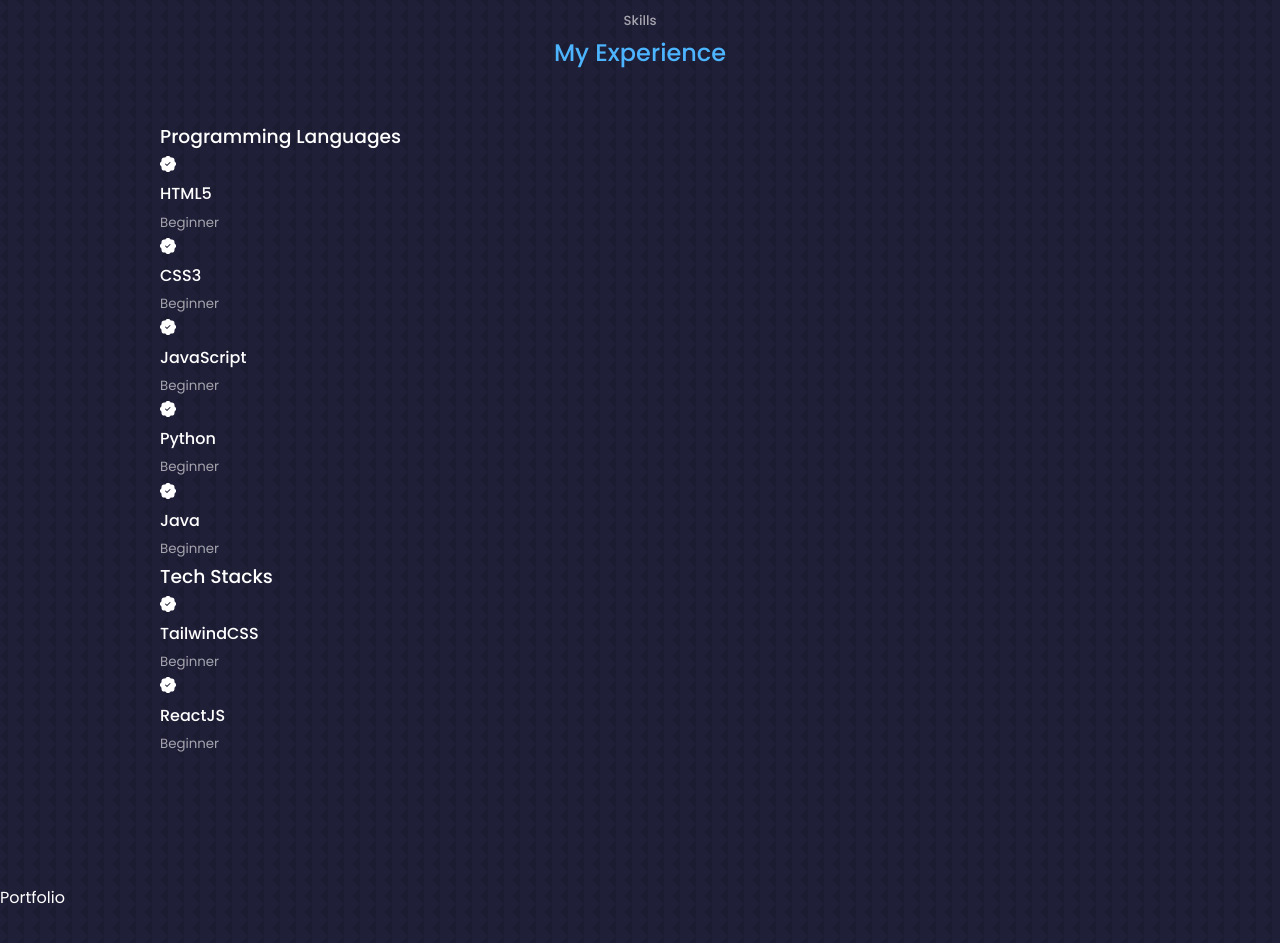
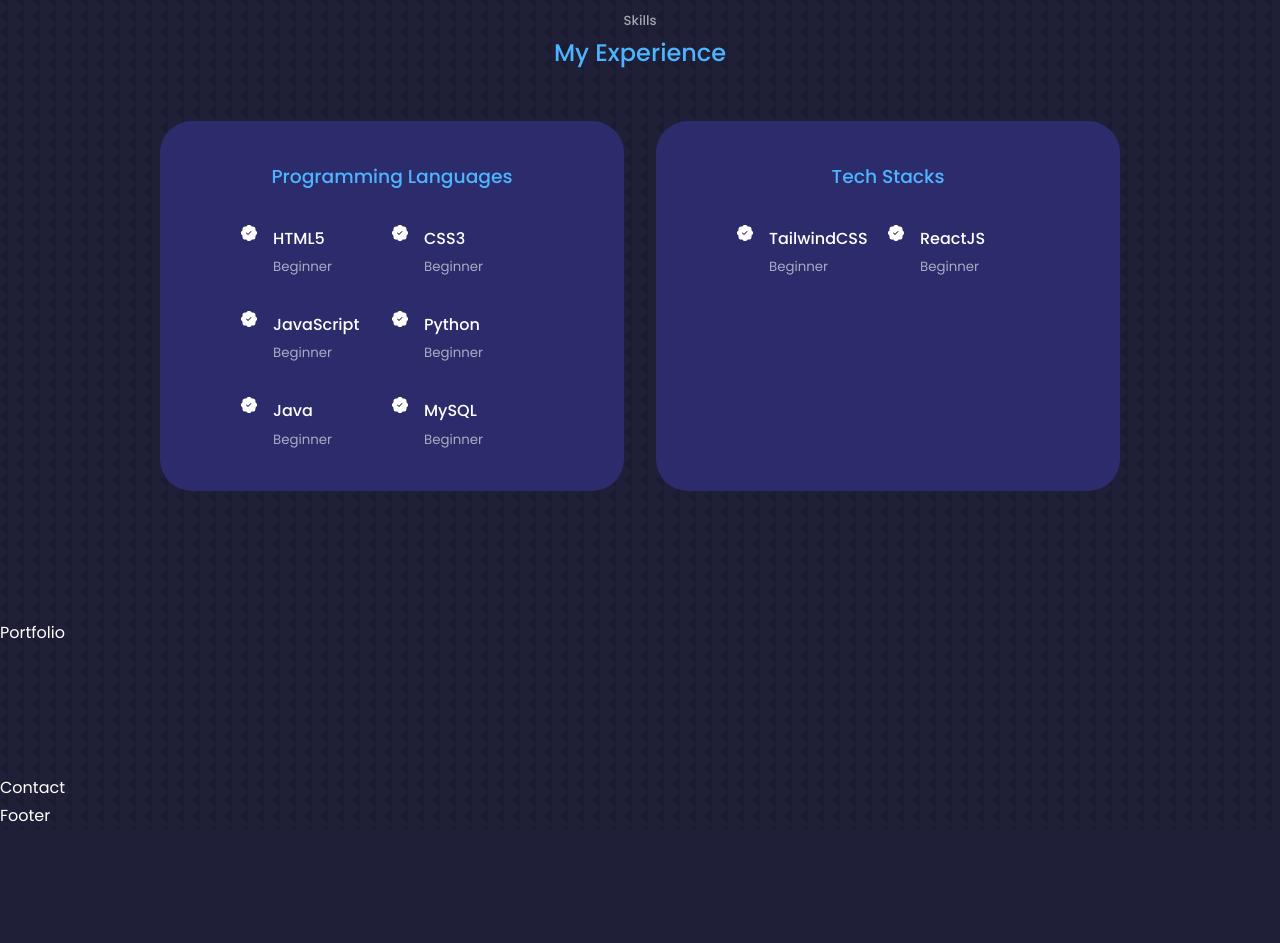
Before and after one commit to cashewna/portfolio_v2, a React (Create React App) app: page / in a window 1280 px wide. Shown: the part 1640-2583 px from the top of the page. After the commit the page ends 2469 px from the top, so only its background shows below. Built offline with nearby package versions, Linux system fonts and the light colour scheme.

Commit message:
Added background and hover effects on experience components and fixed divs

```diff
--- a/src/components/experience/Experience.jsx
+++ b/src/components/experience/Experience.jsx
@@ -15,45 +15,68 @@
           <div className="experience__content">
             <article className="experience__details">
               <BsPatchCheckFill />
+              <div>
                 <h4>HTML5</h4>
                 <small className="text-light">Beginner</small>
+              </div>
             </article>
             <article className="experience__details">
               <BsPatchCheckFill />
+              <div>
                 <h4>CSS3</h4>
                 <small className="text-light">Beginner</small>
+              </div>
             </article>
             <article className="experience__details">
               <BsPatchCheckFill />
+              <div>
                 <h4>JavaScript</h4>
                 <small className="text-light">Beginner</small>
+              </div>
             </article>
             <article className="experience__details">
               <BsPatchCheckFill />
+              <div>
                 <h4>Python</h4>
                 <small className="text-light">Beginner</small>
+              </div>
             </article>
             <article className="experience__details">
               <BsPatchCheckFill />
+              <div>
                 <h4>Java</h4>
                 <small className="text-light">Beginner</small>
+              </div>
+            </article>
+            <article className="experience__details">
+              <BsPatchCheckFill />
+              <div>
+                <h4>MySQL</h4>
+                <small className="text-light">Beginner</small>
+              </div>
             </article>
           </div>
         </div>
+        {/* End of Programming Languages */}
 
-        <div className="experience__techstacks"></div>
+        <div className="experience__techstacks">
           <h3>Tech Stacks</h3>
           <div className="experience__content">
             <article className="experience__details">
               <BsPatchCheckFill />
+              <div>
                 <h4>TailwindCSS</h4>
                 <small className="text-light">Beginner</small>
+              </div>
             </article>
             <article className="experience__details">
               <BsPatchCheckFill />
+              <div>
                 <h4>ReactJS</h4>
                 <small className="text-light">Beginner</small>
+              </div>
             </article>
+          </div>
         </div>
       </div>
     </section>
--- a/src/components/experience/experience.css
+++ b/src/components/experience/experience.css
@@ -0,0 +1,36 @@
+.experience__container {
+  display: grid;
+  grid-template-columns: 1fr 1fr;
+  gap: 2rem;
+}
+
+.experience__container > div {
+  background: var(--color-bg-variant);
+  padding: 2.4rem 5rem;
+  border-radius: 2rem;
+  border: 1px solid transparent;
+  transition: var(--transition);
+}
+
+.experience__container > div:hover {
+  background: transparent;
+  border-color: var(--color-primary-variant);
+  cursor: default;
+}
+
+.experience__container > div h3 {
+  text-align: center;
+  margin-bottom: 2rem;
+  color: var(--color-primary);
+}
+
+.experience__content {
+  display: grid;
+  grid-template-columns: 1fr 1fr;
+  row-gap: 2rem;
+}
+
+.experience__details {
+  display: flex;
+  gap: 1rem;
+}
```
Lines whose indentation alone changed are shown as unchanged.
